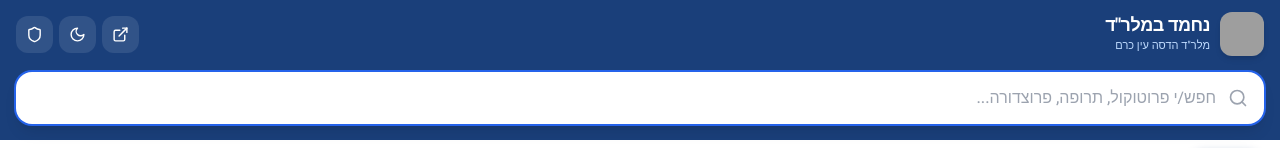
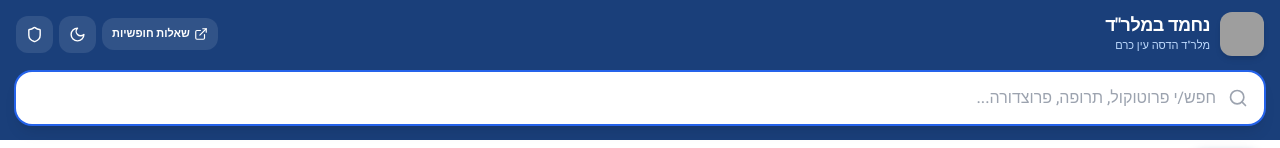
Before and after one commit to E2Je/nehmad-bamalrad, a React (Vite) app: page / in a window 1280 px wide. Shown: the top 148 px of the page. Built offline with nearby package versions, Linux system fonts and the light colour scheme; no server answers; grey boxes are pictures that could not be loaded.

Commit message:
Restore NotebookLM button text label

```diff
--- a/src/components/Header.tsx
+++ b/src/components/Header.tsx
@@ -61,10 +61,10 @@ export default function Header({ onAdminClick, dark, onDarkToggle }: HeaderProps
             href="https://notebooklm.google.com/notebook/6697a610-54f5-4bba-a725-ae6f9fab23c5?authuser=4"
             target="_blank"
             rel="noopener noreferrer"
-            className="p-2.5 bg-white/10 hover:bg-white/20 active:bg-white/30 rounded-xl transition-colors"
-            aria-label="שאלות חופשיות"
+            className="flex items-center gap-1 bg-white/10 hover:bg-white/20 active:bg-white/30 rounded-xl px-2.5 py-2 transition-colors"
           >
-            <ExternalLink size={17} />
+            <ExternalLink size={14} />
+            <span className="text-[11px] font-semibold">שאלות חופשיות</span>
           </a>
           <button
             onClick={onDarkToggle}
```
